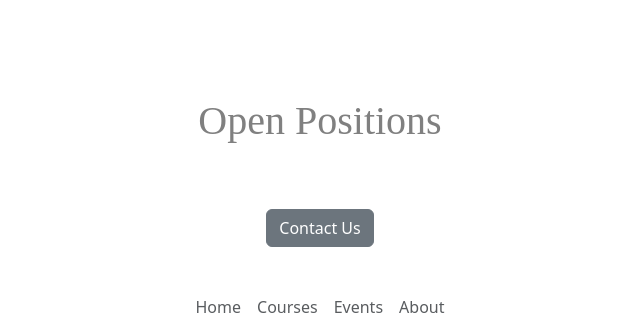
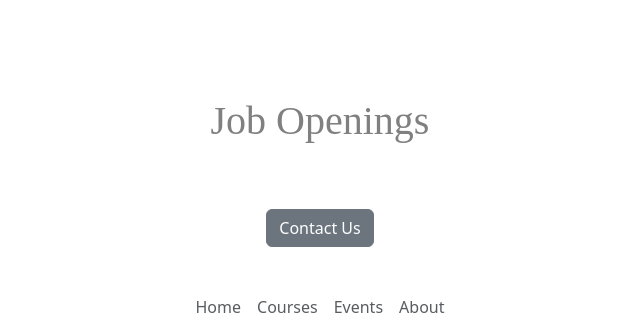
Before and after one commit to Manubajpai/easy-career, a Python web app: template templates/home.html in a window 1280 px wide. Shown: the part 1176-1493 px from the top of the page, without its empty margins (320-960 px from the left). Run offline with Jinja, Linux system fonts and the light colour scheme; the template is opened without the code that fills it, so the values that code supplies are empty.

Commit message:
changed jobs portal heading

```diff
--- a/templates/home.html
+++ b/templates/home.html
@@ -171,7 +171,7 @@
       </div>
     </div>
 
-    <h2 style="margin-top: 80px; margin-bottom: 40px">Open Positions</h2>
+    <h2 style="margin-top: 80px; margin-bottom: 40px">Job Openings</h2>
     <div>
       {% for job in jobs %}
       <div class="job-listings">
```
